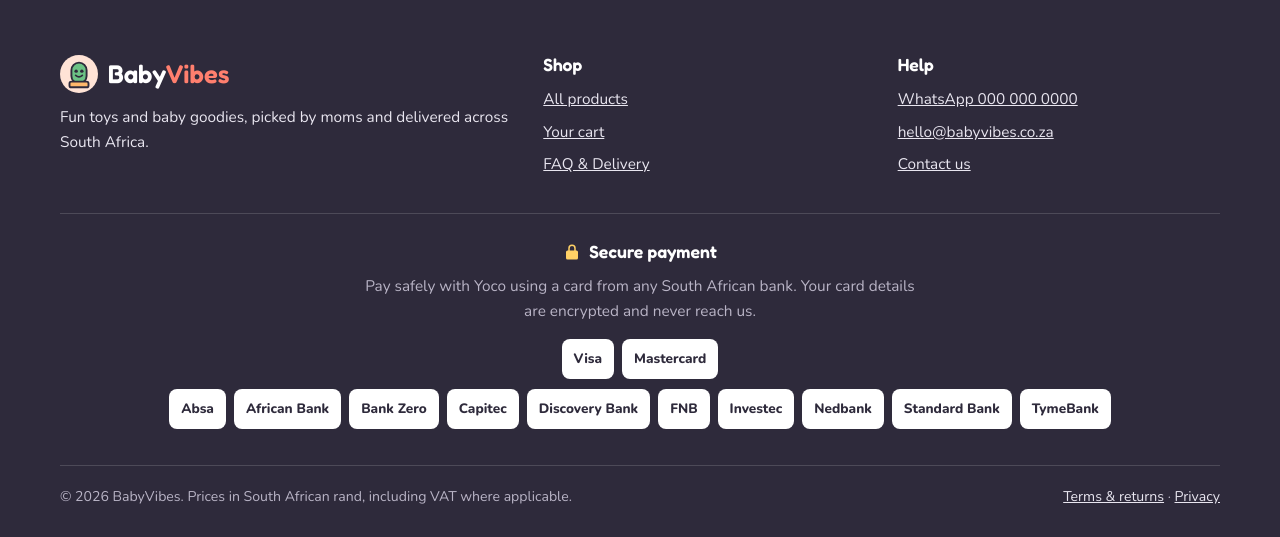
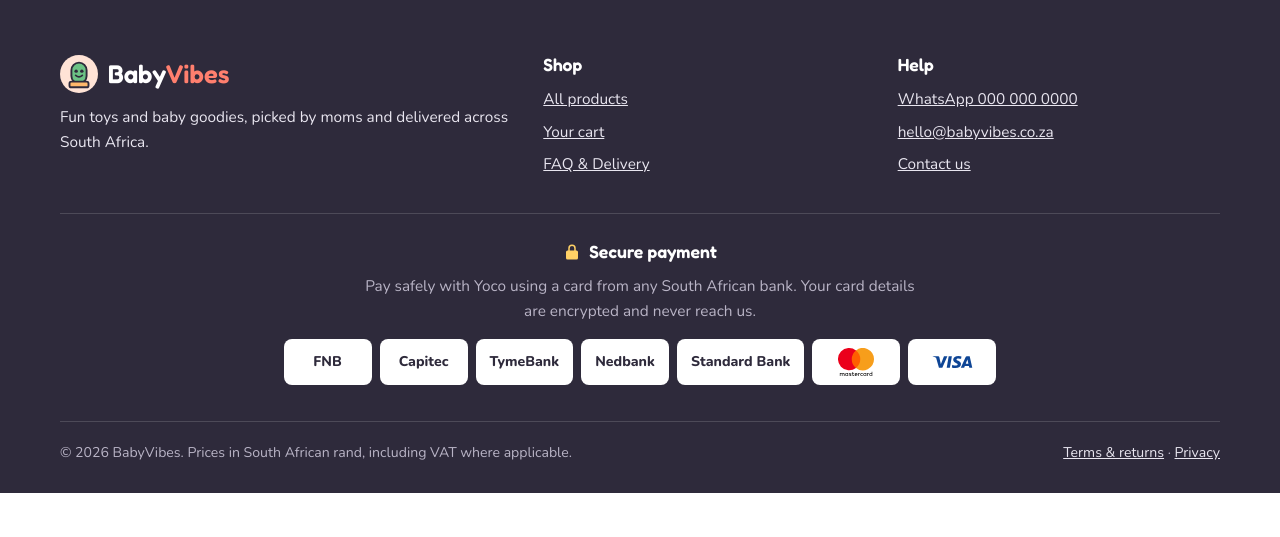
Before and after one commit to TKPHOTO2023/babyvibes, a PHP site: page / in a window 1280 px wide. Shown: the part 5253-5790 px from the top of the page. After the commit the page ends 5746 px from the top, so only its background shows below. Run offline with PHP 8.4, Linux system fonts and the light colour scheme.

Commit message:
Footer: only the major banks, with real Visa and Mastercard logos
Limit the secure payment strip to FNB, Capitec, TymeBank, Nedbank,
Standard Bank, Mastercard and Visa. Visa and Mastercard use their
official logos (from the MPL-2.0 payment-icons package). The bank tiles
switch to logos automatically once the official files are saved in
assets/img/banks/ under the names listed there.

Co-Authored-By: Claude Opus 5.5 <noreply@anthropic.com>
Claude-Session: https://claude.ai/code/session_016uDuxLn7jDFLWim8FVnBsU

```diff
--- a/about.html
+++ b/about.html
@@ -72,8 +72,7 @@
   <section class="payments" aria-labelledby="pay-title">
    <h2 id="pay-title"><svg viewBox="0 0 24 24" aria-hidden="true"><path fill="currentColor" d="M12 2a5 5 0 0 0-5 5v3H6a2 2 0 0 0-2 2v8a2 2 0 0 0 2 2h12a2 2 0 0 0 2-2v-8a2 2 0 0 0-2-2h-1V7a5 5 0 0 0-5-5zm-3 8V7a3 3 0 1 1 6 0v3H9z"/></svg> Secure payment</h2>
    <p>Pay safely with Yoco using a card from any South African bank. Your card details are encrypted and never reach us.</p>
-   <ul class="pay-row" aria-label="Cards accepted"><li class="pay-name">Visa</li><li class="pay-name">Mastercard</li></ul>
-   <ul class="pay-row" aria-label="South African banks"><li class="pay-name">Absa</li><li class="pay-name">African Bank</li><li class="pay-name">Bank Zero</li><li class="pay-name">Capitec</li><li class="pay-name">Discovery Bank</li><li class="pay-name">FNB</li><li class="pay-name">Investec</li><li class="pay-name">Nedbank</li><li class="pay-name">Standard Bank</li><li class="pay-name">TymeBank</li></ul>
+   <ul class="pay-row" aria-label="Banks and cards accepted"><li class="pay-name">FNB</li><li class="pay-name">Capitec</li><li class="pay-name">TymeBank</li><li class="pay-name">Nedbank</li><li class="pay-name">Standard Bank</li><li class="pay-logo"><img src="assets/img/cards/mastercard.svg" alt="Mastercard" height="28" loading="lazy"></li><li class="pay-logo"><img src="assets/img/cards/visa.svg" alt="Visa" height="28" loading="lazy"></li></ul>
   </section>
   <div class="footer-base">
    <span>&copy; 2026 BabyVibes. Prices in South African rand, including VAT where applicable.</span>
--- a/assets/css/style.css
+++ b/assets/css/style.css
@@ -342,7 +342,7 @@ details ul { padding-left: 20px; margin: 0 0 1em; }
 .payments h2 svg { width: 18px; height: 18px; color: var(--sun); }
 .payments p { color: #B9B4C6; max-width: 560px; margin: 0 auto 16px; }
 .site-footer .pay-row { list-style: none; display: flex; flex-wrap: wrap; justify-content: center; gap: 8px; padding: 0; margin: 0 0 10px !important; }
-.pay-row li { background: #fff; color: var(--ink); border-radius: 8px; min-height: 40px; padding: 6px 12px; display: flex; align-items: center; font-weight: 800; font-size: 0.85rem; }
+.pay-row li { background: #fff; color: var(--ink); border-radius: 8px; height: 46px; min-width: 88px; padding: 6px 14px; display: flex; align-items: center; justify-content: center; font-weight: 800; font-size: 0.88rem; }
 .pay-row img { height: 28px; width: auto; }
 .site-footer { background: var(--ink); color: #E9E6F0; padding: 56px 0 28px; font-size: 0.96rem; }
 .site-footer a { color: #E9E6F0; }
--- a/cart.html
+++ b/cart.html
@@ -58,8 +58,7 @@
   <section class="payments" aria-labelledby="pay-title">
    <h2 id="pay-title"><svg viewBox="0 0 24 24" aria-hidden="true"><path fill="currentColor" d="M12 2a5 5 0 0 0-5 5v3H6a2 2 0 0 0-2 2v8a2 2 0 0 0 2 2h12a2 2 0 0 0 2-2v-8a2 2 0 0 0-2-2h-1V7a5 5 0 0 0-5-5zm-3 8V7a3 3 0 1 1 6 0v3H9z"/></svg> Secure payment</h2>
    <p>Pay safely with Yoco using a card from any South African bank. Your card details are encrypted and never reach us.</p>
-   <ul class="pay-row" aria-label="Cards accepted"><li class="pay-name">Visa</li><li class="pay-name">Mastercard</li></ul>
-   <ul class="pay-row" aria-label="South African banks"><li class="pay-name">Absa</li><li class="pay-name">African Bank</li><li class="pay-name">Bank Zero</li><li class="pay-name">Capitec</li><li class="pay-name">Discovery Bank</li><li class="pay-name">FNB</li><li class="pay-name">Investec</li><li class="pay-name">Nedbank</li><li class="pay-name">Standard Bank</li><li class="pay-name">TymeBank</li></ul>
+   <ul class="pay-row" aria-label="Banks and cards accepted"><li class="pay-name">FNB</li><li class="pay-name">Capitec</li><li class="pay-name">TymeBank</li><li class="pay-name">Nedbank</li><li class="pay-name">Standard Bank</li><li class="pay-logo"><img src="assets/img/cards/mastercard.svg" alt="Mastercard" height="28" loading="lazy"></li><li class="pay-logo"><img src="assets/img/cards/visa.svg" alt="Visa" height="28" loading="lazy"></li></ul>
   </section>
   <div class="footer-base">
    <span>&copy; 2026 BabyVibes. Prices in South African rand, including VAT where applicable.</span>
--- a/checkout.html
+++ b/checkout.html
@@ -95,8 +95,7 @@
   <section class="payments" aria-labelledby="pay-title">
    <h2 id="pay-title"><svg viewBox="0 0 24 24" aria-hidden="true"><path fill="currentColor" d="M12 2a5 5 0 0 0-5 5v3H6a2 2 0 0 0-2 2v8a2 2 0 0 0 2 2h12a2 2 0 0 0 2-2v-8a2 2 0 0 0-2-2h-1V7a5 5 0 0 0-5-5zm-3 8V7a3 3 0 1 1 6 0v3H9z"/></svg> Secure payment</h2>
    <p>Pay safely with Yoco using a card from any South African bank. Your card details are encrypted and never reach us.</p>
-   <ul class="pay-row" aria-label="Cards accepted"><li class="pay-name">Visa</li><li class="pay-name">Mastercard</li></ul>
-   <ul class="pay-row" aria-label="South African banks"><li class="pay-name">Absa</li><li class="pay-name">African Bank</li><li class="pay-name">Bank Zero</li><li class="pay-name">Capitec</li><li class="pay-name">Discovery Bank</li><li class="pay-name">FNB</li><li class="pay-name">Investec</li><li class="pay-name">Nedbank</li><li class="pay-name">Standard Bank</li><li class="pay-name">TymeBank</li></ul>
+   <ul class="pay-row" aria-label="Banks and cards accepted"><li class="pay-name">FNB</li><li class="pay-name">Capitec</li><li class="pay-name">TymeBank</li><li class="pay-name">Nedbank</li><li class="pay-name">Standard Bank</li><li class="pay-logo"><img src="assets/img/cards/mastercard.svg" alt="Mastercard" height="28" loading="lazy"></li><li class="pay-logo"><img src="assets/img/cards/visa.svg" alt="Visa" height="28" loading="lazy"></li></ul>
   </section>
   <div class="footer-base">
    <span>&copy; 2026 BabyVibes. Prices in South African rand, including VAT where applicable.</span>
--- a/contact.html
+++ b/contact.html
@@ -67,8 +67,7 @@
   <section class="payments" aria-labelledby="pay-title">
    <h2 id="pay-title"><svg viewBox="0 0 24 24" aria-hidden="true"><path fill="currentColor" d="M12 2a5 5 0 0 0-5 5v3H6a2 2 0 0 0-2 2v8a2 2 0 0 0 2 2h12a2 2 0 0 0 2-2v-8a2 2 0 0 0-2-2h-1V7a5 5 0 0 0-5-5zm-3 8V7a3 3 0 1 1 6 0v3H9z"/></svg> Secure payment</h2>
    <p>Pay safely with Yoco using a card from any South African bank. Your card details are encrypted and never reach us.</p>
-   <ul class="pay-row" aria-label="Cards accepted"><li class="pay-name">Visa</li><li class="pay-name">Mastercard</li></ul>
-   <ul class="pay-row" aria-label="South African banks"><li class="pay-name">Absa</li><li class="pay-name">African Bank</li><li class="pay-name">Bank Zero</li><li class="pay-name">Capitec</li><li class="pay-name">Discovery Bank</li><li class="pay-name">FNB</li><li class="pay-name">Investec</li><li class="pay-name">Nedbank</li><li class="pay-name">Standard Bank</li><li class="pay-name">TymeBank</li></ul>
+   <ul class="pay-row" aria-label="Banks and cards accepted"><li class="pay-name">FNB</li><li class="pay-name">Capitec</li><li class="pay-name">TymeBank</li><li class="pay-name">Nedbank</li><li class="pay-name">Standard Bank</li><li class="pay-logo"><img src="assets/img/cards/mastercard.svg" alt="Mastercard" height="28" loading="lazy"></li><li class="pay-logo"><img src="assets/img/cards/visa.svg" alt="Visa" height="28" loading="lazy"></li></ul>
   </section>
   <div class="footer-base">
    <span>&copy; 2026 BabyVibes. Prices in South African rand, including VAT where applicable.</span>
--- a/faq.html
+++ b/faq.html
@@ -74,8 +74,7 @@
   <section class="payments" aria-labelledby="pay-title">
    <h2 id="pay-title"><svg viewBox="0 0 24 24" aria-hidden="true"><path fill="currentColor" d="M12 2a5 5 0 0 0-5 5v3H6a2 2 0 0 0-2 2v8a2 2 0 0 0 2 2h12a2 2 0 0 0 2-2v-8a2 2 0 0 0-2-2h-1V7a5 5 0 0 0-5-5zm-3 8V7a3 3 0 1 1 6 0v3H9z"/></svg> Secure payment</h2>
    <p>Pay safely with Yoco using a card from any South African bank. Your card details are encrypted and never reach us.</p>
-   <ul class="pay-row" aria-label="Cards accepted"><li class="pay-name">Visa</li><li class="pay-name">Mastercard</li></ul>
-   <ul class="pay-row" aria-label="South African banks"><li class="pay-name">Absa</li><li class="pay-name">African Bank</li><li class="pay-name">Bank Zero</li><li class="pay-name">Capitec</li><li class="pay-name">Discovery Bank</li><li class="pay-name">FNB</li><li class="pay-name">Investec</li><li class="pay-name">Nedbank</li><li class="pay-name">Standard Bank</li><li class="pay-name">TymeBank</li></ul>
+   <ul class="pay-row" aria-label="Banks and cards accepted"><li class="pay-name">FNB</li><li class="pay-name">Capitec</li><li class="pay-name">TymeBank</li><li class="pay-name">Nedbank</li><li class="pay-name">Standard Bank</li><li class="pay-logo"><img src="assets/img/cards/mastercard.svg" alt="Mastercard" height="28" loading="lazy"></li><li class="pay-logo"><img src="assets/img/cards/visa.svg" alt="Visa" height="28" loading="lazy"></li></ul>
   </section>
   <div class="footer-base">
    <span>&copy; 2026 BabyVibes. Prices in South African rand, including VAT where applicable.</span>
--- a/index.html
+++ b/index.html
@@ -172,8 +172,7 @@
   <section class="payments" aria-labelledby="pay-title">
    <h2 id="pay-title"><svg viewBox="0 0 24 24" aria-hidden="true"><path fill="currentColor" d="M12 2a5 5 0 0 0-5 5v3H6a2 2 0 0 0-2 2v8a2 2 0 0 0 2 2h12a2 2 0 0 0 2-2v-8a2 2 0 0 0-2-2h-1V7a5 5 0 0 0-5-5zm-3 8V7a3 3 0 1 1 6 0v3H9z"/></svg> Secure payment</h2>
    <p>Pay safely with Yoco using a card from any South African bank. Your card details are encrypted and never reach us.</p>
-   <ul class="pay-row" aria-label="Cards accepted"><li class="pay-name">Visa</li><li class="pay-name">Mastercard</li></ul>
-   <ul class="pay-row" aria-label="South African banks"><li class="pay-name">Absa</li><li class="pay-name">African Bank</li><li class="pay-name">Bank Zero</li><li class="pay-name">Capitec</li><li class="pay-name">Discovery Bank</li><li class="pay-name">FNB</li><li class="pay-name">Investec</li><li class="pay-name">Nedbank</li><li class="pay-name">Standard Bank</li><li class="pay-name">TymeBank</li></ul>
+   <ul class="pay-row" aria-label="Banks and cards accepted"><li class="pay-name">FNB</li><li class="pay-name">Capitec</li><li class="pay-name">TymeBank</li><li class="pay-name">Nedbank</li><li class="pay-name">Standard Bank</li><li class="pay-logo"><img src="assets/img/cards/mastercard.svg" alt="Mastercard" height="28" loading="lazy"></li><li class="pay-logo"><img src="assets/img/cards/visa.svg" alt="Visa" height="28" loading="lazy"></li></ul>
   </section>
   <div class="footer-base">
    <span>&copy; 2026 BabyVibes. Prices in South African rand, including VAT where applicable.</span>
--- a/privacy.html
+++ b/privacy.html
@@ -72,8 +72,7 @@
   <section class="payments" aria-labelledby="pay-title">
    <h2 id="pay-title"><svg viewBox="0 0 24 24" aria-hidden="true"><path fill="currentColor" d="M12 2a5 5 0 0 0-5 5v3H6a2 2 0 0 0-2 2v8a2 2 0 0 0 2 2h12a2 2 0 0 0 2-2v-8a2 2 0 0 0-2-2h-1V7a5 5 0 0 0-5-5zm-3 8V7a3 3 0 1 1 6 0v3H9z"/></svg> Secure payment</h2>
    <p>Pay safely with Yoco using a card from any South African bank. Your card details are encrypted and never reach us.</p>
-   <ul class="pay-row" aria-label="Cards accepted"><li class="pay-name">Visa</li><li class="pay-name">Mastercard</li></ul>
-   <ul class="pay-row" aria-label="South African banks"><li class="pay-name">Absa</li><li class="pay-name">African Bank</li><li class="pay-name">Bank Zero</li><li class="pay-name">Capitec</li><li class="pay-name">Discovery Bank</li><li class="pay-name">FNB</li><li class="pay-name">Investec</li><li class="pay-name">Nedbank</li><li class="pay-name">Standard Bank</li><li class="pay-name">TymeBank</li></ul>
+   <ul class="pay-row" aria-label="Banks and cards accepted"><li class="pay-name">FNB</li><li class="pay-name">Capitec</li><li class="pay-name">TymeBank</li><li class="pay-name">Nedbank</li><li class="pay-name">Standard Bank</li><li class="pay-logo"><img src="assets/img/cards/mastercard.svg" alt="Mastercard" height="28" loading="lazy"></li><li class="pay-logo"><img src="assets/img/cards/visa.svg" alt="Visa" height="28" loading="lazy"></li></ul>
   </section>
   <div class="footer-base">
    <span>&copy; 2026 BabyVibes. Prices in South African rand, including VAT where applicable.</span>
--- a/product.html
+++ b/product.html
@@ -60,8 +60,7 @@
   <section class="payments" aria-labelledby="pay-title">
    <h2 id="pay-title"><svg viewBox="0 0 24 24" aria-hidden="true"><path fill="currentColor" d="M12 2a5 5 0 0 0-5 5v3H6a2 2 0 0 0-2 2v8a2 2 0 0 0 2 2h12a2 2 0 0 0 2-2v-8a2 2 0 0 0-2-2h-1V7a5 5 0 0 0-5-5zm-3 8V7a3 3 0 1 1 6 0v3H9z"/></svg> Secure payment</h2>
    <p>Pay safely with Yoco using a card from any South African bank. Your card details are encrypted and never reach us.</p>
-   <ul class="pay-row" aria-label="Cards accepted"><li class="pay-name">Visa</li><li class="pay-name">Mastercard</li></ul>
-   <ul class="pay-row" aria-label="South African banks"><li class="pay-name">Absa</li><li class="pay-name">African Bank</li><li class="pay-name">Bank Zero</li><li class="pay-name">Capitec</li><li class="pay-name">Discovery Bank</li><li class="pay-name">FNB</li><li class="pay-name">Investec</li><li class="pay-name">Nedbank</li><li class="pay-name">Standard Bank</li><li class="pay-name">TymeBank</li></ul>
+   <ul class="pay-row" aria-label="Banks and cards accepted"><li class="pay-name">FNB</li><li class="pay-name">Capitec</li><li class="pay-name">TymeBank</li><li class="pay-name">Nedbank</li><li class="pay-name">Standard Bank</li><li class="pay-logo"><img src="assets/img/cards/mastercard.svg" alt="Mastercard" height="28" loading="lazy"></li><li class="pay-logo"><img src="assets/img/cards/visa.svg" alt="Visa" height="28" loading="lazy"></li></ul>
   </section>
   <div class="footer-base">
    <span>&copy; 2026 BabyVibes. Prices in South African rand, including VAT where applicable.</span>
--- a/shop.html
+++ b/shop.html
@@ -63,8 +63,7 @@
   <section class="payments" aria-labelledby="pay-title">
    <h2 id="pay-title"><svg viewBox="0 0 24 24" aria-hidden="true"><path fill="currentColor" d="M12 2a5 5 0 0 0-5 5v3H6a2 2 0 0 0-2 2v8a2 2 0 0 0 2 2h12a2 2 0 0 0 2-2v-8a2 2 0 0 0-2-2h-1V7a5 5 0 0 0-5-5zm-3 8V7a3 3 0 1 1 6 0v3H9z"/></svg> Secure payment</h2>
    <p>Pay safely with Yoco using a card from any South African bank. Your card details are encrypted and never reach us.</p>
-   <ul class="pay-row" aria-label="Cards accepted"><li class="pay-name">Visa</li><li class="pay-name">Mastercard</li></ul>
-   <ul class="pay-row" aria-label="South African banks"><li class="pay-name">Absa</li><li class="pay-name">African Bank</li><li class="pay-name">Bank Zero</li><li class="pay-name">Capitec</li><li class="pay-name">Discovery Bank</li><li class="pay-name">FNB</li><li class="pay-name">Investec</li><li class="pay-name">Nedbank</li><li class="pay-name">Standard Bank</li><li class="pay-name">TymeBank</li></ul>
+   <ul class="pay-row" aria-label="Banks and cards accepted"><li class="pay-name">FNB</li><li class="pay-name">Capitec</li><li class="pay-name">TymeBank</li><li class="pay-name">Nedbank</li><li class="pay-name">Standard Bank</li><li class="pay-logo"><img src="assets/img/cards/mastercard.svg" alt="Mastercard" height="28" loading="lazy"></li><li class="pay-logo"><img src="assets/img/cards/visa.svg" alt="Visa" height="28" loading="lazy"></li></ul>
   </section>
   <div class="footer-base">
    <span>&copy; 2026 BabyVibes. Prices in South African rand, including VAT where applicable.</span>
--- a/terms.html
+++ b/terms.html
@@ -73,8 +73,7 @@
   <section class="payments" aria-labelledby="pay-title">
    <h2 id="pay-title"><svg viewBox="0 0 24 24" aria-hidden="true"><path fill="currentColor" d="M12 2a5 5 0 0 0-5 5v3H6a2 2 0 0 0-2 2v8a2 2 0 0 0 2 2h12a2 2 0 0 0 2-2v-8a2 2 0 0 0-2-2h-1V7a5 5 0 0 0-5-5zm-3 8V7a3 3 0 1 1 6 0v3H9z"/></svg> Secure payment</h2>
    <p>Pay safely with Yoco using a card from any South African bank. Your card details are encrypted and never reach us.</p>
-   <ul class="pay-row" aria-label="Cards accepted"><li class="pay-name">Visa</li><li class="pay-name">Mastercard</li></ul>
-   <ul class="pay-row" aria-label="South African banks"><li class="pay-name">Absa</li><li class="pay-name">African Bank</li><li class="pay-name">Bank Zero</li><li class="pay-name">Capitec</li><li class="pay-name">Discovery Bank</li><li class="pay-name">FNB</li><li class="pay-name">Investec</li><li class="pay-name">Nedbank</li><li class="pay-name">Standard Bank</li><li class="pay-name">TymeBank</li></ul>
+   <ul class="pay-row" aria-label="Banks and cards accepted"><li class="pay-name">FNB</li><li class="pay-name">Capitec</li><li class="pay-name">TymeBank</li><li class="pay-name">Nedbank</li><li class="pay-name">Standard Bank</li><li class="pay-logo"><img src="assets/img/cards/mastercard.svg" alt="Mastercard" height="28" loading="lazy"></li><li class="pay-logo"><img src="assets/img/cards/visa.svg" alt="Visa" height="28" loading="lazy"></li></ul>
   </section>
   <div class="footer-base">
    <span>&copy; 2026 BabyVibes. Prices in South African rand, including VAT where applicable.</span>
--- a/thank-you.html
+++ b/thank-you.html
@@ -58,8 +58,7 @@
   <section class="payments" aria-labelledby="pay-title">
    <h2 id="pay-title"><svg viewBox="0 0 24 24" aria-hidden="true"><path fill="currentColor" d="M12 2a5 5 0 0 0-5 5v3H6a2 2 0 0 0-2 2v8a2 2 0 0 0 2 2h12a2 2 0 0 0 2-2v-8a2 2 0 0 0-2-2h-1V7a5 5 0 0 0-5-5zm-3 8V7a3 3 0 1 1 6 0v3H9z"/></svg> Secure payment</h2>
    <p>Pay safely with Yoco using a card from any South African bank. Your card details are encrypted and never reach us.</p>
-   <ul class="pay-row" aria-label="Cards accepted"><li class="pay-name">Visa</li><li class="pay-name">Mastercard</li></ul>
-   <ul class="pay-row" aria-label="South African banks"><li class="pay-name">Absa</li><li class="pay-name">African Bank</li><li class="pay-name">Bank Zero</li><li class="pay-name">Capitec</li><li class="pay-name">Discovery Bank</li><li class="pay-name">FNB</li><li class="pay-name">Investec</li><li class="pay-name">Nedbank</li><li class="pay-name">Standard Bank</li><li class="pay-name">TymeBank</li></ul>
+   <ul class="pay-row" aria-label="Banks and cards accepted"><li class="pay-name">FNB</li><li class="pay-name">Capitec</li><li class="pay-name">TymeBank</li><li class="pay-name">Nedbank</li><li class="pay-name">Standard Bank</li><li class="pay-logo"><img src="assets/img/cards/mastercard.svg" alt="Mastercard" height="28" loading="lazy"></li><li class="pay-logo"><img src="assets/img/cards/visa.svg" alt="Visa" height="28" loading="lazy"></li></ul>
   </section>
   <div class="footer-base">
    <span>&copy; 2026 BabyVibes. Prices in South African rand, including VAT where applicable.</span>
```
Also changed, not shown: assets/img/banks/README.md, assets/img/cards/LICENSE.md (added), assets/img/cards/mastercard.svg (added), assets/img/cards/visa.svg (added), 1 other file.
